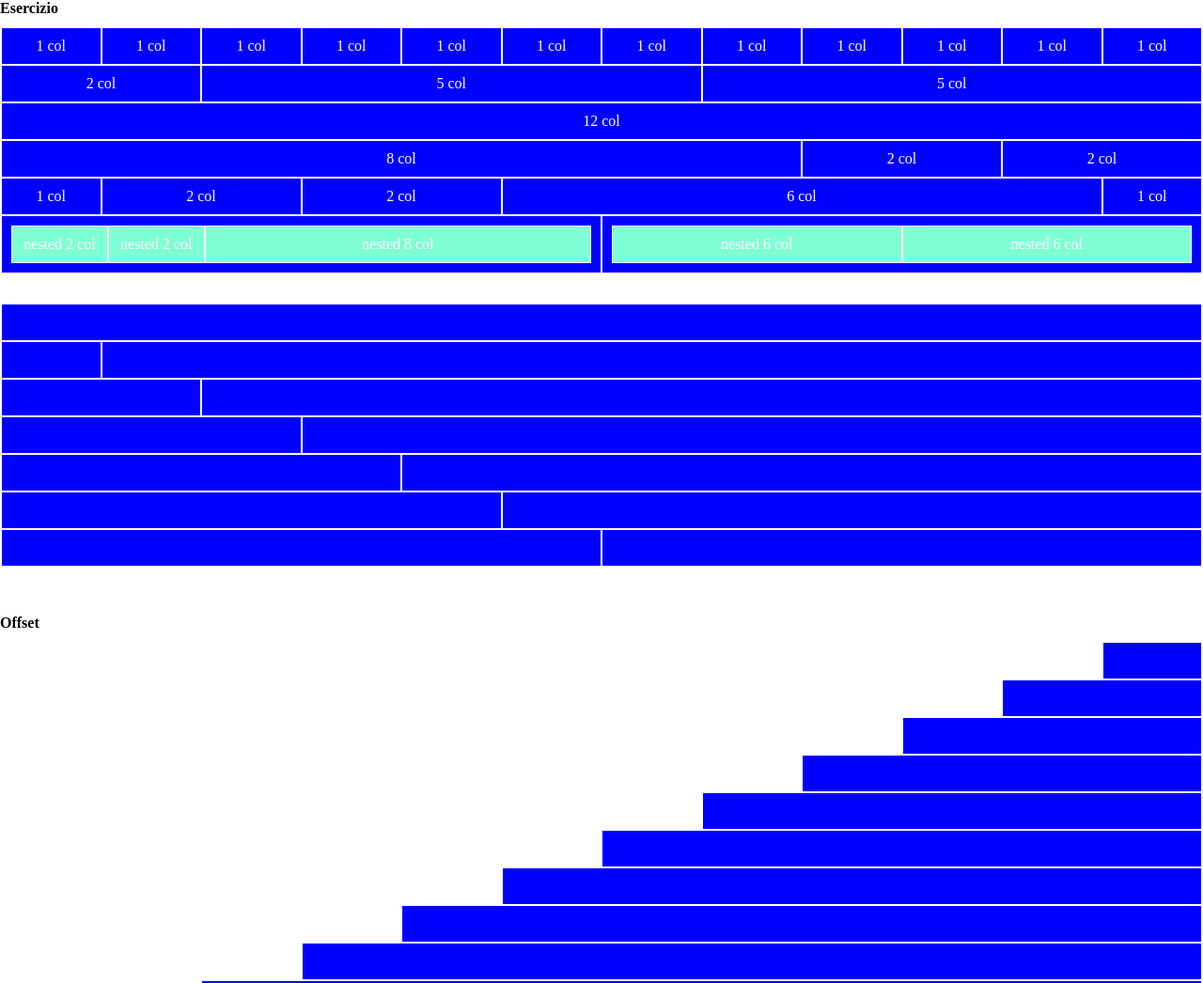
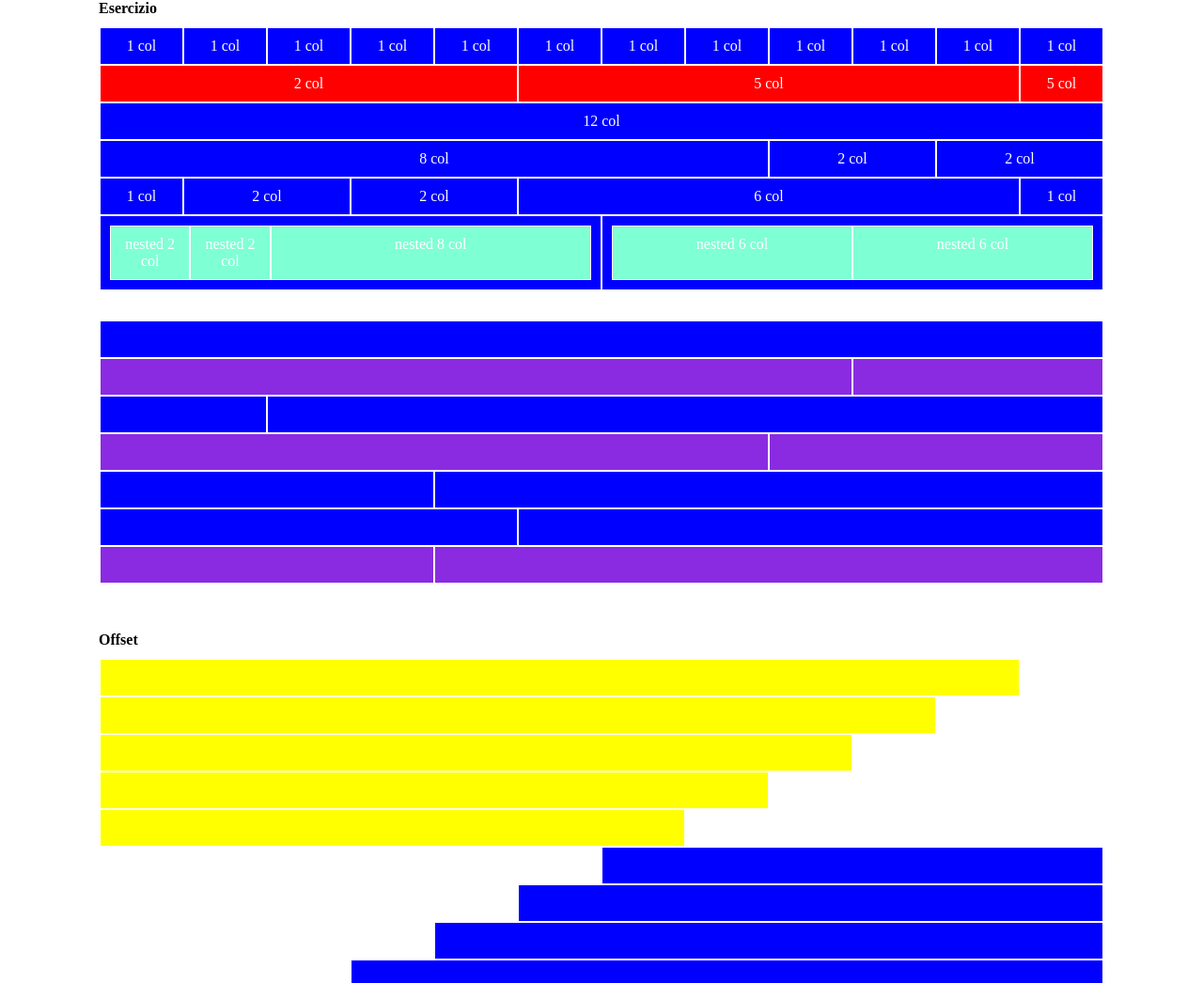
Before and after one commit to LucaSpennato/html-css-12bool, a plain HTML site: page index.html in a window 1280 px wide. Shown: the top 1046 px of the page at 94% size. Drawn offline with Linux system fonts and the light colour scheme.

Commit message:
index resp add in style.css; bonus folder add

```diff
--- a/css/style.css
+++ b/css/style.css
@@ -16,3 +16,22 @@
 .row:nth-child(5)>[class*="col-"]{
     height: 40px;
 }
+
+@media all and (min-width: 768px){
+    [class*="col-md-"]{
+        background-color: red;
+    }
+}
+
+@media all and (min-width: 992px){
+    [class*="col-lg-"]{
+        margin-left: 0;
+        background-color: yellow;
+    }
+}
+
+@media all and (min-width: 1200px){
+    [class*="col-xl-"]{
+        background-color:blueviolet;
+    }
+}
--- a/index.html
+++ b/index.html
@@ -10,7 +10,7 @@
 </head>
 <body>
 
-<div class="container-fluid">
+<div class="container-fluid container-1070">
     <div class="txt-bold">Esercizio</div>
     <div class="row txt-align-center margin-top-10px">
         <div class="col-1 padding-10px">1 col</div>
@@ -26,9 +26,9 @@
         <div class="col-1 padding-10px">1 col</div>
         <div class="col-1 padding-10px">1 col</div>
 
-        <div class="col-2 padding-10px">2 col</div>
-        <div class="col-5 padding-10px">5 col</div>
-        <div class="col-5 padding-10px">5 col</div>
+        <div class="col-2 col-md-5 padding-10px">2 col</div>
+        <div class="col-5 col-md-6 padding-10px">5 col</div>
+        <div class="col-5 col-md-1 padding-10px">5 col</div>
 
         <div class="col-12 padding-10px">12 col</div>
 
@@ -56,14 +56,14 @@
     <div class="row margin-top-30px">
         <div class="col-12"></div>
 
-        <div class="col-1"></div>
-        <div class="col-11"></div>
+        <div class="col-1 col-xl-9"></div>
+        <div class="col-11 col-xl-3"></div>
 
         <div class="col-2"></div>
         <div class="col-10"></div>
 
-        <div class="col-3"></div>
-        <div class="col-9"></div>
+        <div class="col-3 col-xl-8"></div>
+        <div class="col-9 col-xl-4"></div>
 
         <div class="col-4"></div>
         <div class="col-8"></div>
@@ -71,22 +71,22 @@
         <div class="col-5"></div>
         <div class="col-7"></div>
 
-        <div class="col-6"></div>
-        <div class="col-6"></div>
+        <div class="col-6 col-xl-4"></div>
+        <div class="col-6 col-xl-8"></div>
     </div>
 
     <div class="margin-top-50px txt-bold">Offset</div>
 
     <div class="row margin-top-10px">
-        <div class="col-1 col-offset-left-11"></div>
+        <div class="col-1 col-offset-left-11 col-lg-11 col-lg-offset-right-1"></div>
 
-        <div class="col-2 col-offset-left-10"></div>
+        <div class="col-2 col-offset-left-10 col-lg-10 col-lg-offset-right-2"></div>
 
-        <div class="col-3 col-offset-left-9"></div>
+        <div class="col-3 col-offset-left-9 col-lg-9 col-lg-offset-right-3"></div>
 
-        <div class="col-4 col-offset-left-8"></div>
+        <div class="col-4 col-offset-left-8 col-lg-8 col-lg-offset-right-4"></div>
 
-        <div class="col-5 col-offset-left-7"></div>
+        <div class="col-5 col-offset-left-7 col-lg-7 col-lg-offset-right-5"></div>
 
         <div class="col-6 col-offset-left-6"></div>
 
```
Also changed, not shown: bonus/bonus.html (added, +14 -0 lines), bonus/bonus.css (added).
